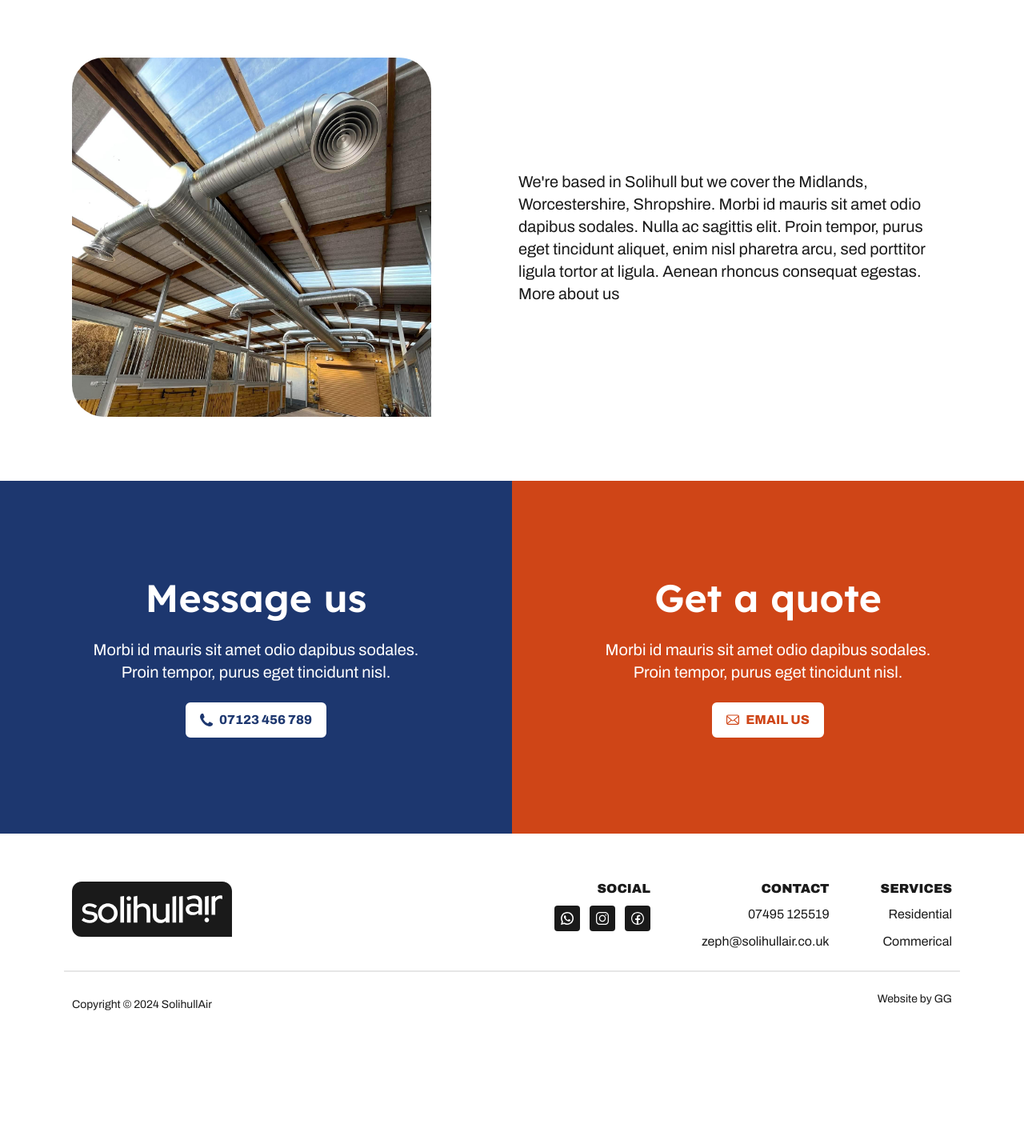
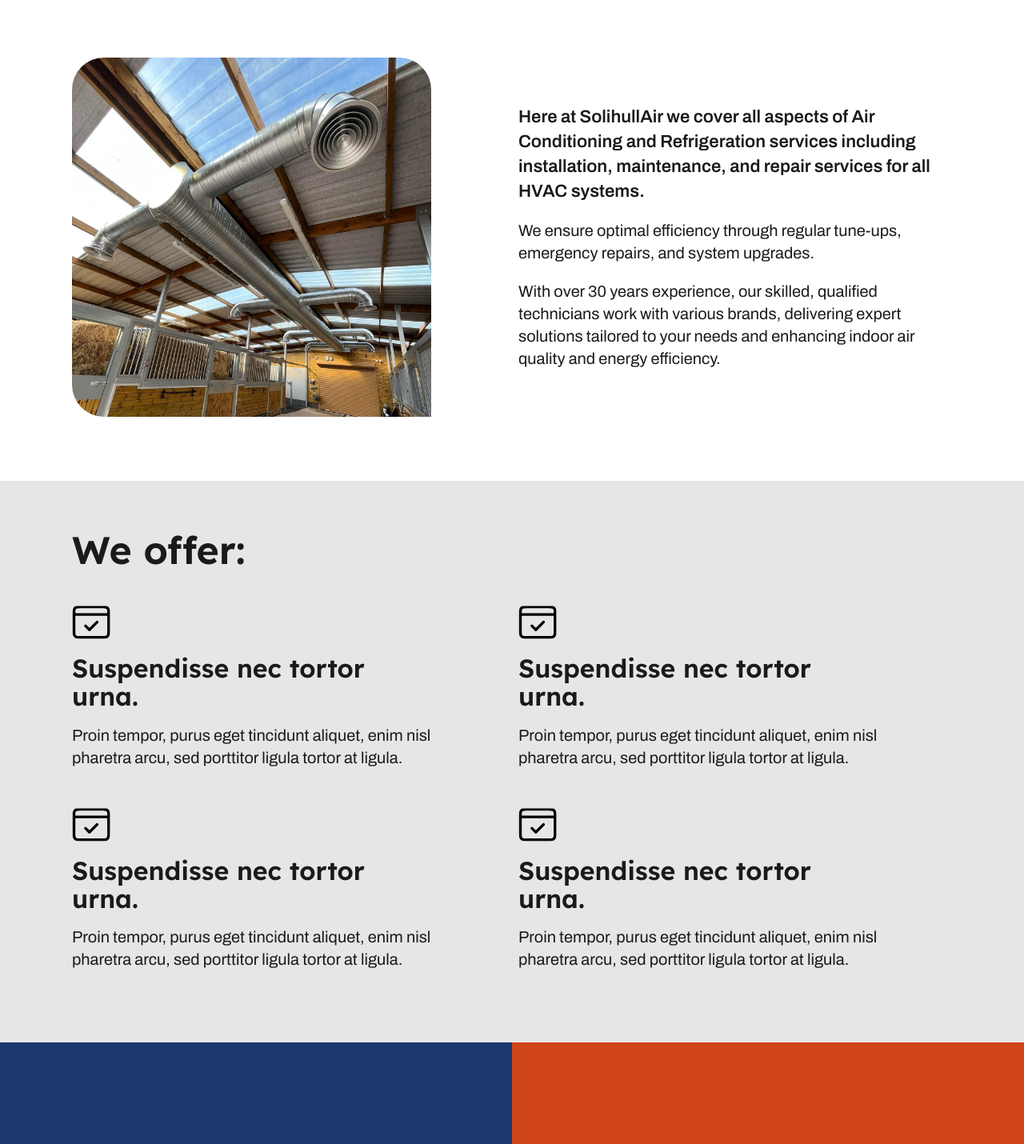
Before and after one commit to gldgrnt/solihullair-site, a SvelteKit app: page /residential in a window 1280 px wide. Shown: the part 280-1710 px from the top of the page at 80% size. Before the commit the page ends 1577 px from the top, so only its background shows below. Built offline with nearby package versions, Linux system fonts and the light colour scheme.

Commit message:
wip: lay out content

```diff
--- a/src/lib/components/Footer/Divider.svelte
+++ b/src/lib/components/Footer/Divider.svelte
@@ -8,7 +8,7 @@
 		background-color: var(--sa-colour-platinum);
 
 		@media screen and (max-width: 767px) {
-			margin-block: 40px;
+			margin-block: 20px;
 		}
 	}
 </style>
--- a/src/lib/components/Footer/Footer.svelte
+++ b/src/lib/components/Footer/Footer.svelte
@@ -80,10 +80,14 @@
 					</LinkSection>
 				</Flex>
 			</GridItem>
+			<GridItem span="12">
+				<Divider />
+			</GridItem>
 		</Grid>
-		<Divider />
 		<Grid justify={isDesktop ? 'space-between' : 'flex-start'}>
-			<GridItem span="4"><span>Copyright © 2024 SolihullAir</span></GridItem>
+			<GridItem span="4">
+				<span>Copyright © 2024 SolihullAir</span>
+			</GridItem>
 			<GridItem span={isDesktop ? '4 / 13' : '4'}>
 				<Flex justify={isDesktop ? 'flex-end' : 'flex-start'}>
 					<span>Website by GG</span>
--- a/src/lib/components/PageSections/HowItWorks.svelte
+++ b/src/lib/components/PageSections/HowItWorks.svelte
@@ -19,7 +19,7 @@
 		<Container>
 			<Grid>
 				<GridItem span="12">
-					<h2 class="h2">Why choose us</h2>
+					<h2 class="h2">We offer:</h2>
 				</GridItem>
 			</Grid>
 			<Grid>
@@ -44,6 +44,16 @@
 					</Flex>
 				</GridItem>
 				<GridItem span={isDesktop ? '5' : '4'}>
+					<Flex direction="column" gap="var(--sa-spacing-md)">
+						<Calendar />
+						<h3 class="h3">Suspendisse nec tortor urna.</h3>
+						<p>
+							Proin tempor, purus eget tincidunt aliquet, enim nisl pharetra arcu, sed porttitor
+							ligula tortor at ligula.
+						</p>
+					</Flex>
+				</GridItem>
+				<GridItem span={isDesktop ? '5 / 12' : '4'}>
 					<Flex direction="column" gap="var(--sa-spacing-md)">
 						<Calendar />
 						<h3 class="h3">Suspendisse nec tortor urna.</h3>
--- a/src/routes/about/+page.svelte
+++ b/src/routes/about/+page.svelte
@@ -12,7 +12,7 @@
 
 <PageIntro src="/commercial.jpg">
 	<Flex gap="20px" direction="column">
-		<p>
+		<p style="font-size: 22px; font-weight: 600;">
 			Here at SolihullAir we cover all aspects of Air Conditioning and Refrigeration services
 			including installation, maintenance, and repair services for all HVAC systems.
 		</p>
--- a/src/routes/residential/+page.svelte
+++ b/src/routes/residential/+page.svelte
@@ -1,5 +1,7 @@
 <script lang="ts">
+	import Flex from '$lib/components/Flex.svelte';
 	import GetInTouch from '$lib/components/PageSections/GetInTouch.svelte';
+	import HowItWorks from '$lib/components/PageSections/HowItWorks.svelte';
 	import PageIntro from '$lib/components/PageSections/PageIntro.svelte';
 	import PageTitle from '$lib/components/PageSections/PageTitle.svelte';
 </script>
@@ -7,12 +9,22 @@
 <PageTitle title="Residential" />
 
 <PageIntro src="/commercial.jpg">
-	<p>
-		We're based in Solihull but we cover the Midlands, Worcestershire, Shropshire. Morbi id mauris
-		sit amet odio dapibus sodales. Nulla ac sagittis elit. Proin tempor, purus eget tincidunt
-		aliquet, enim nisl pharetra arcu, sed porttitor ligula tortor at ligula. Aenean rhoncus
-		consequat egestas. More about us
-	</p>
+	<Flex gap="20px" direction="column">
+		<p style="font-size: 22px; font-weight: 600;">
+			Here at SolihullAir we cover all aspects of Air Conditioning and Refrigeration services
+			including installation, maintenance, and repair services for all HVAC systems.
+		</p>
+		<p>
+			We ensure optimal efficiency through regular tune-ups, emergency repairs, and system upgrades.
+		</p>
+		<p>
+			With over 30 years experience, our skilled, qualified technicians work with various brands,
+			delivering expert solutions tailored to your needs and enhancing indoor air quality and energy
+			efficiency.
+		</p>
+	</Flex>
 </PageIntro>
 
+<HowItWorks />
+
 <GetInTouch />
```
Also changed, not shown: src/routes/commercial/+page.svelte (+17 -7 lines).
